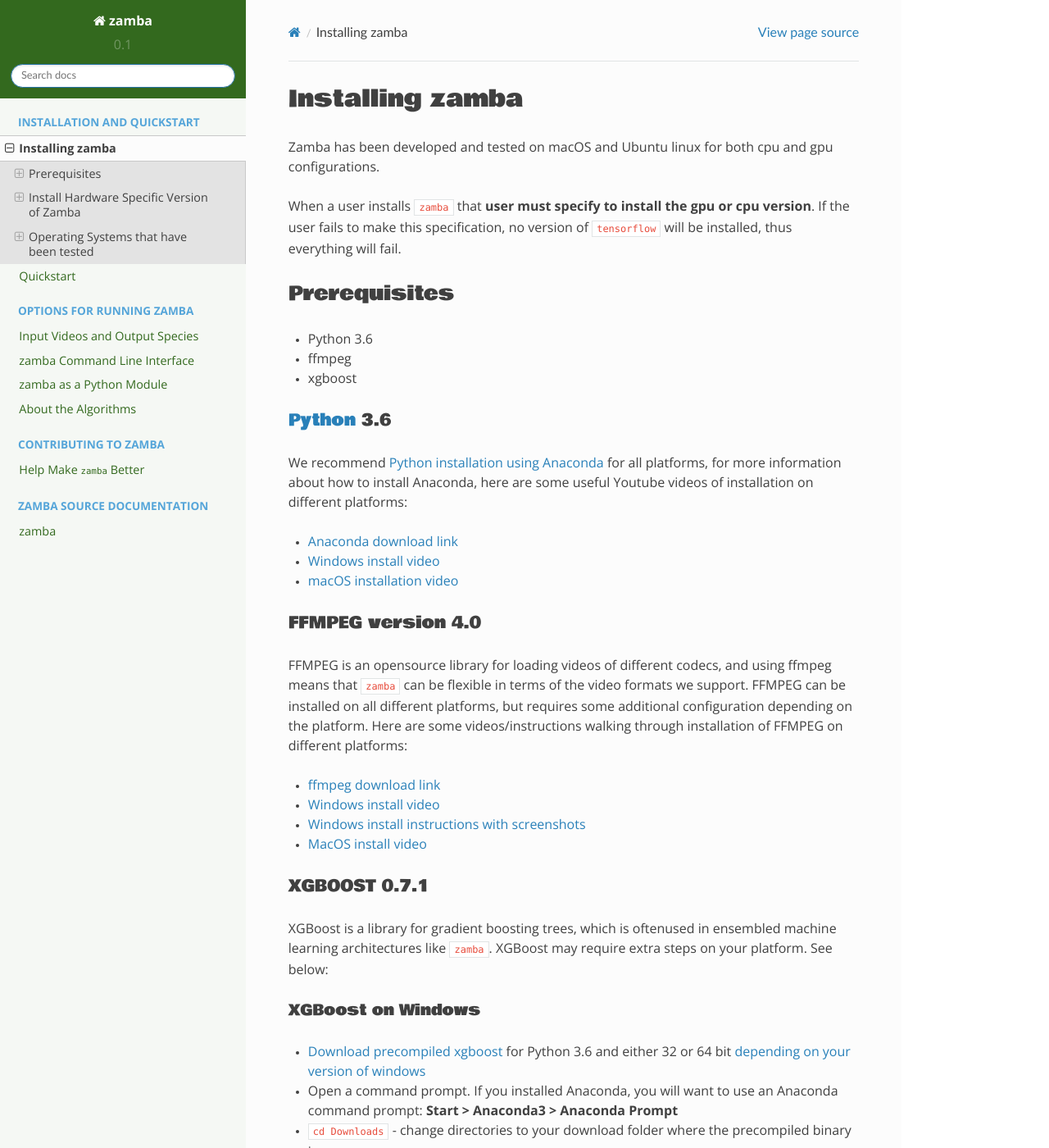
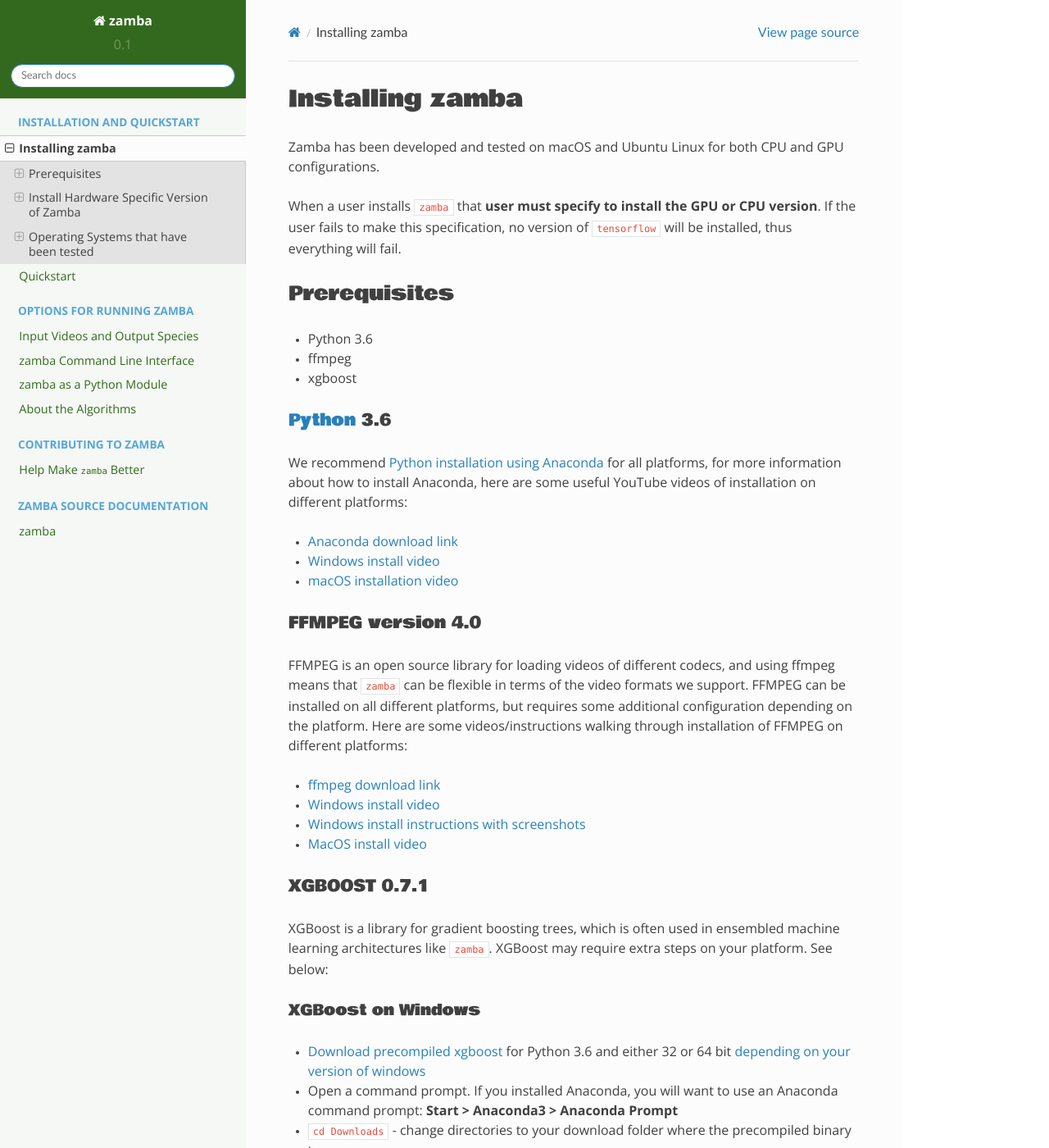
Before and after one commit to drivendataorg/zamba, a Sphinx documentation site: the page built from docs/install.md, in a window 1280 px wide and 1400 px high. Shown: the whole window at 82% size. Built offline with Sphinx 7.4.7 and the Read the Docs theme 2.0.0, drawn with Linux system fonts in a browser that asks for light colours; some web fonts are replaced; some of the changed text lies outside the part shown.

Commit message:
fixes various spelling, capitalization and typos

````diff
--- a/docs/install.md
+++ b/docs/install.md
@@ -1,10 +1,10 @@
 # Installing zamba
 
 
-Zamba has been developed and tested on macOS and Ubuntu linux for both cpu and
-gpu configurations.
+Zamba has been developed and tested on macOS and Ubuntu Linux for both CPU and
+GPU configurations.
 
-When a user installs `zamba` that **user must specify to install the gpu or cpu
+When a user installs `zamba` that **user must specify to install the GPU or CPU
  version**. If the user fails to make this specification, no version of
 [`tensorflow`](https://www.tensorflow.org/) will be installed, thus everything
 will fail.
@@ -17,7 +17,7 @@
 
 ### [Python](https://www.python.org/) 3.6
 
-We recommend [Python installation using Anaconda](https://www.anaconda.com/download/) for all platforms, for more information about how to install Anaconda, here are some useful Youtube videos of installation on different platforms:
+We recommend [Python installation using Anaconda](https://www.anaconda.com/download/) for all platforms, for more information about how to install Anaconda, here are some useful YouTube videos of installation on different platforms:
 
  - [Anaconda download link](https://www.anaconda.com/download/)
 
@@ -27,7 +27,7 @@
 
 ### FFMPEG version 4.0
 
-FFMPEG is an opensource library for loading videos of different codecs, and using ffmpeg means that `zamba` can be flexible in terms of the video formats we support. FFMPEG can be installed on all different platforms, but requires some additional configuration depending on the platform. Here are some videos/instructions walking through installation of FFMPEG on different platforms:
+FFMPEG is an open source library for loading videos of different codecs, and using ffmpeg means that `zamba` can be flexible in terms of the video formats we support. FFMPEG can be installed on all different platforms, but requires some additional configuration depending on the platform. Here are some videos/instructions walking through installation of FFMPEG on different platforms:
 
  - [ffmpeg download link](https://www.ffmpeg.org/download.html)
 
@@ -39,7 +39,7 @@
 
 ### XGBOOST 0.7.1
 
-XGBoost is a library for gradient boosting trees, which is oftenused in ensembled machine learning architectures like `zamba`. XGBoost may require extra steps on your platform. See below:
+XGBoost is a library for gradient boosting trees, which is often used in ensembled machine learning architectures like `zamba`. XGBoost may require extra steps on your platform. See below:
 
 #### XGBoost on Windows
 
@@ -56,30 +56,30 @@
 
 ## Install Hardware Specific Version of Zamba
 
-`zamba` is much faster on a machine with a graphics processing unit (gpu), but
- it has been developed and tested for machine with and without gpu(s).
+`zamba` is much faster on a machine with a graphics processing unit (GPU), but
+ it has been developed and tested for machine with and without GPU(s).
 
 If you are using Anaconda, run these commands from an Anaconda prompt (Start > Anaconda3 > Anaconda Prompt).
 
-### gpu
+### GPU
 
-To install for development with **Tensorflow for gpu**
+To install for development with **Tensorflow for GPU**
 
 ```console
 $ pip install zamba[gpu]
 ```
 
 To use a GPU, you must be using an
-[nvidia gpu](https://www.nvidia.com/Download/index.aspx?lang=en-us),
+[NVIDIA GPU](https://www.nvidia.com/Download/index.aspx?lang=en-us),
 [installed and configured CUDA](https://developer.nvidia.com/cuda-downloads),
 and [installed and configured CuDNN](https://developer.nvidia.com/cudnn) per
 their specifications. Once this is done, you can select to install the version
  of `zamba` that uses `tensorflow` compiled for GPU.
 
 
-### cpu
+### CPU
 
-To install for development with **Tensorflow for cpu**
+To install for development with **Tensorflow for CPU**
 
 ```console
 $ pip install zamba[cpu]
````
